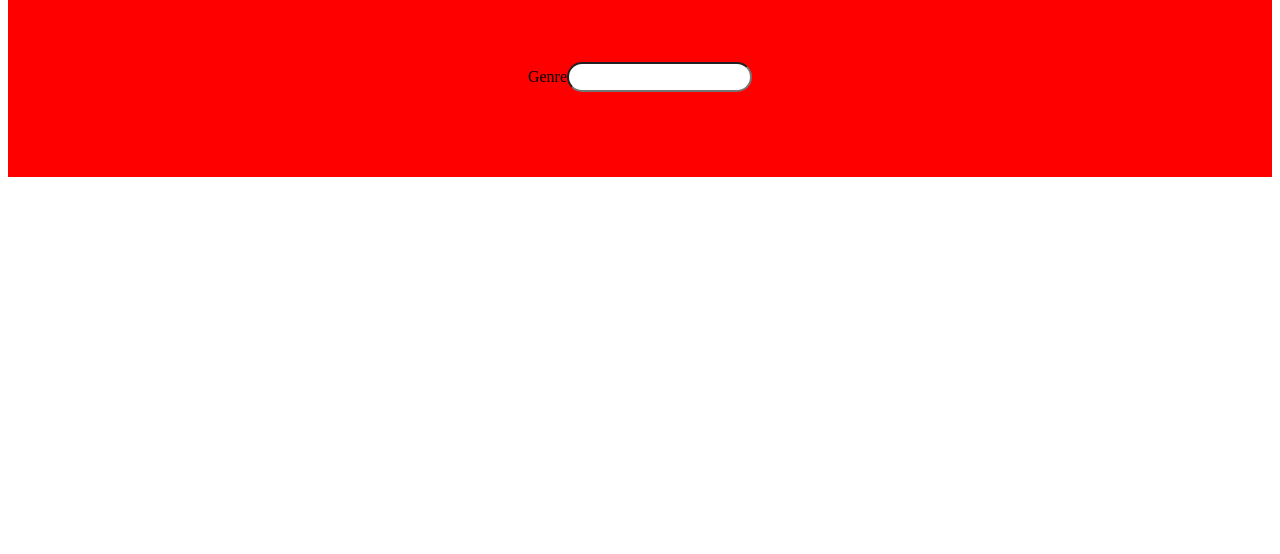
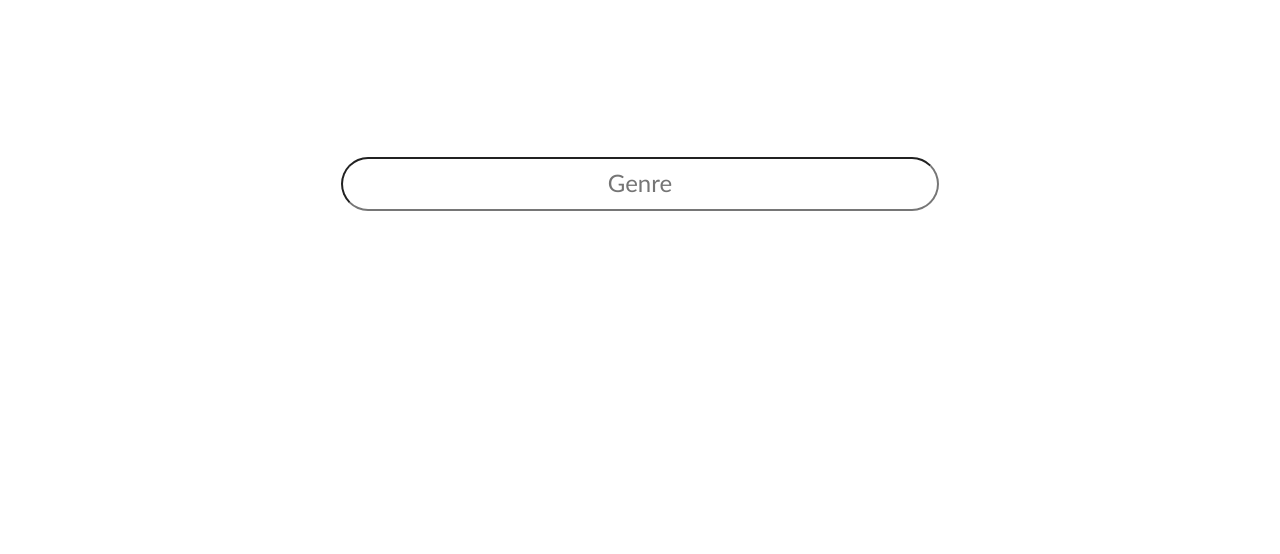
Before and after one commit to cwhaley9/a04-Book-Boolean, a website: page public/index.html in a window 1280 px wide. Shown: the part 246-800 px from the top of the page. Drawn offline with Linux system fonts and the light colour scheme.

Commit message:
alter fonts and add api key

```diff
--- a/index.js
+++ b/index.js
@@ -5,6 +5,8 @@ const path = require('path');
 const app = express(); // start server
 
 const port = 3000; // listen on this port
+
+const key = AIzaSyA2-opOfeeNw2MItfgSrAxP9rtmmSbKYWs; // api key for google books
 
 app.use(express.static('public')); // serve static files
 
--- a/public/index.html
+++ b/public/index.html
@@ -11,8 +11,19 @@
     <h2 class="subtitle fade-in">Just pick a genre.</h2>
 
     <div class="genre-input-container">
-        <label for="book-genre">Genre</label>
-        <input type="text" id="book-genre" name="genre" size="20">
+
+        <input
+            type="text"
+            id="book-genre"
+            class="center-input"
+            name="genre" size="40"
+            placeholder="Genre"
+            onfocus="removePlaceholder()"
+            onblur="setPlaceholder('Genre')"
+        >
+
     </div>
+
+    <script src="/scripts/home.js"></script>
 </body>
 </html>
--- /dev/null
+++ b/public/scripts/home.js
@@ -0,0 +1,15 @@
+// def: removes placeholder from input when in focus (when clicked on)
+function removePlaceholder(){
+    document.getElementById('book-genre').removeAttribute('placeholder');
+}
+
+/*
+    def: sets placeholder of an input when blurred (unclicked)
+
+    parameters:
+        - placeholder -> string
+*/
+
+function setPlaceholder(placeholder){
+    document.getElementById('book-genre').placeholder = placeholder;
+}
--- a/public/styles.css
+++ b/public/styles.css
@@ -1,9 +1,20 @@
+:root{
+    --input-font-size: 24px;
+}
+
+@font-face {
+    font-family: sephir;
+    src: url(fonts/Sephir.otf);
+}
+
 .title {
+    font-family: sephir;
     font-size: 64px;
     text-align: center;
 }
 
 .subtitle {
+    font-family: sephir;
     font-size: 32px;
     text-align: center;
     color: rgb(88, 87, 87);
@@ -15,19 +26,36 @@
     animation-fill-mode: forwards;
 }
 
+input{
+    text-align: center;
+    font-size: var(--input-font-size);
+}
+
 #book-genre{
-    height: 24px;
-    border-radius: 20px;
+    height: 48px;
+    border-radius: 100px;
+}
+
+#book-genre::placeholder{
+    font-family:'Trebuchet MS', 'Lucida Sans Unicode', 'Lucida Grande', 'Lucida Sans', Arial, sans-serif;
+    font-size: var(--input-font-size);
+    text-align: center;
 }
 
 .genre-input-container{
     height: 200px;
-    background-color: red;
     text-align: center;
+
+    margin-top: 100px;
 
     display: flex;
     align-items: center;
     justify-content: center;
+}
+
+.center-input{
+    display: block;
+    margin: 0 auto;
 }
 
 @keyframes fadeInAnimation{
```
Also changed, not shown: public/fonts/Sephir.otf (added).
